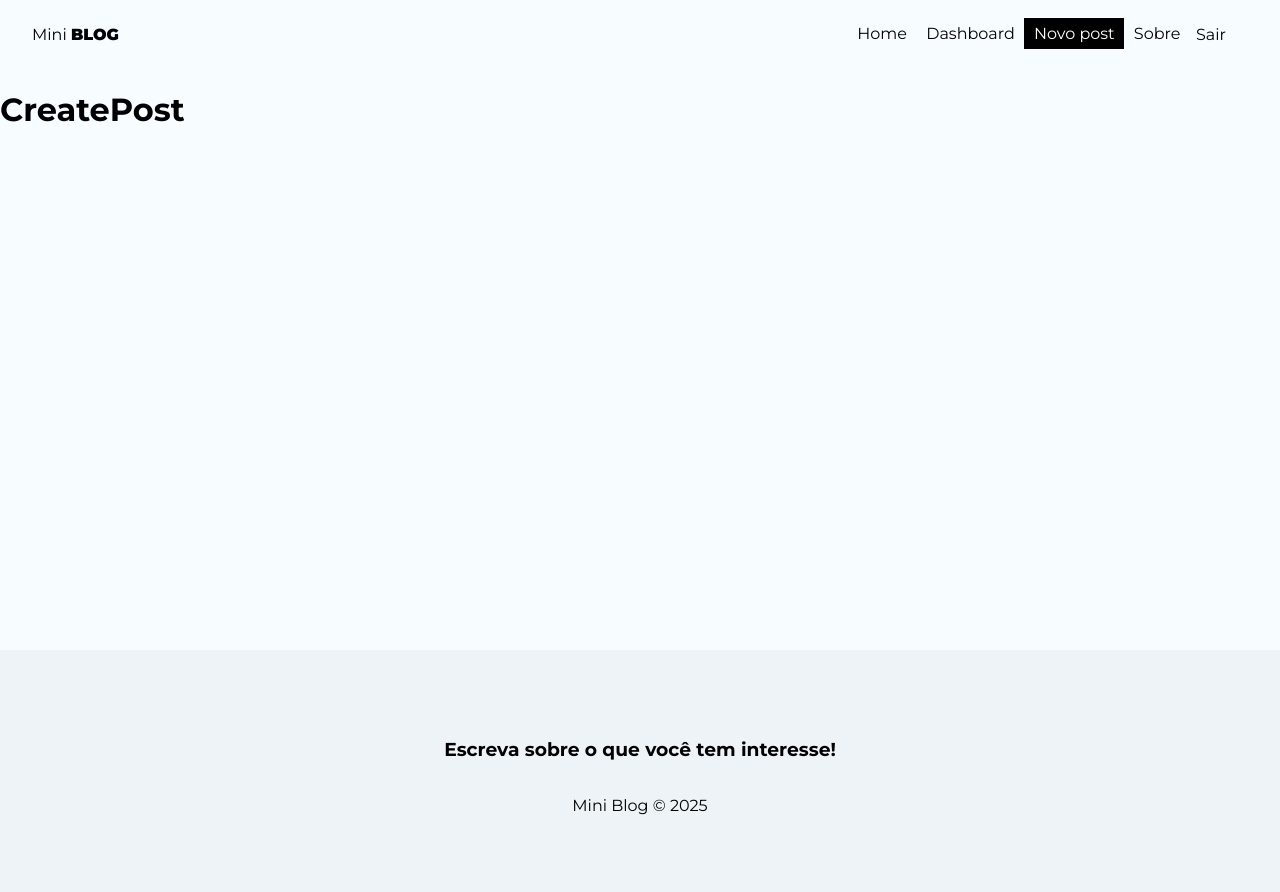
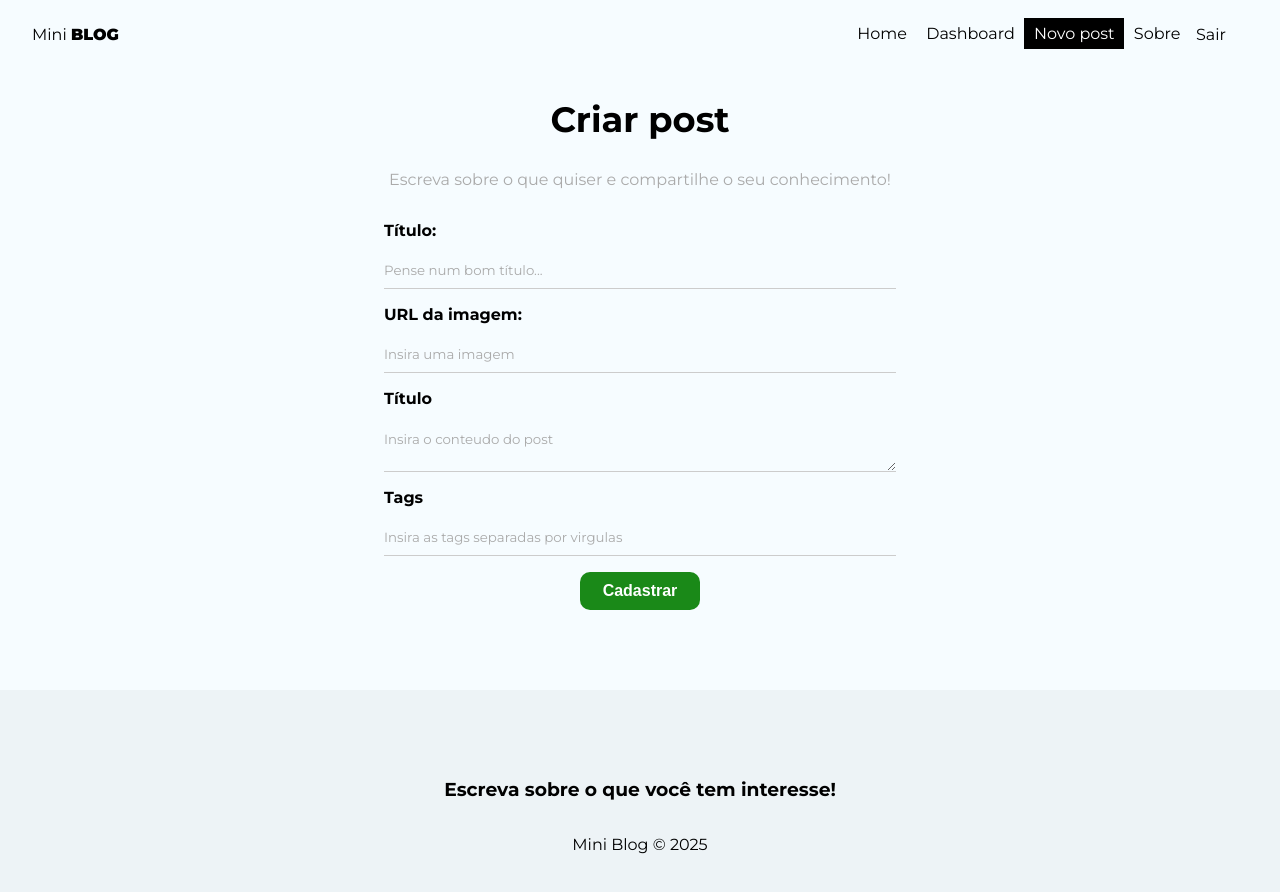
Before and after one commit to EduardoAlmeida10/react-do-zero-a-maestria, a React (Vite) app in the folder 10_MINIBLOG/miniblog/: page /posts/create in a window 1280 px wide. Shown: the top 892 px of the page. Built offline with nearby package versions, Linux system fonts and the light colour scheme; no server answers; sample sign-in values are in the browser's storage.

Commit message:
feat: insert data in firebase

```diff
--- /dev/null
+++ b/10_MINIBLOG/miniblog/src/hooks/useInsertDocument.js
@@ -0,0 +1,72 @@
+import { useState, useEffect, useReducer } from "react";
+import { db } from "../firebase/config"
+import { collection, addDoc, Timestamp } from "firebase/firestore";
+
+const initialState = {
+    loading: null,
+    error: null
+}
+
+const insertReducer = (state, action) => {
+    switch (action.type) {
+        case "LOADING":
+            return { loading: true, error: null }
+        case "INSERT_DOC":
+            return { loading: false, error: null }
+        case "ERROR":
+            return { loading: false, error: action.payload }
+        default:
+            return state
+    }
+}
+
+export const useInsertDocument = (docCollection) => {
+
+    const [response, dispatch] = useReducer(insertReducer, initialState)
+
+    const [cancelled, setCancelled] = useState(false)
+
+    const checkCancelBeforeDispatch = (action) => {
+        if (!cancelled) {
+            dispatch(action)
+        }
+    }
+
+    const insertDocument = async (document) => {
+
+        checkCancelBeforeDispatch({
+            type: "LOADING"
+        })
+
+        try {
+
+            const newDocument = { ...document, createdAt: Timestamp.now() }
+
+            const insertedDocument = await addDoc(
+                collection(db, docCollection),
+                newDocument
+            )
+
+            checkCancelBeforeDispatch({
+                type: "INSERT_DOC",
+                payload: insertedDocument
+            })
+
+        } catch (error) {
+            checkCancelBeforeDispatch({
+                type: "ERROR",
+                payload: error.message,
+            })
+        }
+    }
+
+    useEffect(() => {
+        return () => setCancelled(true)
+    }, [])
+
+    return {
+        insertDocument,
+        response
+    }
+
+}
--- a/10_MINIBLOG/miniblog/src/pages/CreatePost/CreatePost.jsx
+++ b/10_MINIBLOG/miniblog/src/pages/CreatePost/CreatePost.jsx
@@ -1,9 +1,89 @@
 import styles from "./CreatePost.module.css"
 
-function CreatePost(){
-    return(
-        <div>
-            <h1>CreatePost</h1>
+import { useState } from "react"
+import { useNavigate } from "react-router-dom"
+import { useAuthValue } from "../../context/AuthContext"
+import { useInsertDocument } from "../../hooks/useInsertDocument"
+
+function CreatePost() {
+
+    const [title, setTitle] = useState("")
+    const [image, setImage] = useState("")
+    const [body, setBody] = useState("")
+    const [tags, setTags] = useState([])
+    const [formError, setFormError] = useState("")
+
+    const {user} = useAuthValue()
+
+    const {insertDocument, response} = useInsertDocument("post")
+
+    const handleSubmit = (e) => {
+        e.preventDefault()
+        setFormError("")
+
+        insertDocument({
+            title,
+            image,
+            body,
+            tags,
+            uid: user.uid,
+            createdBy: user.displayName
+        })
+    }
+
+    return (
+        <div className={styles.create_post}>
+            <h2>Criar post</h2>
+            <p>Escreva sobre o que quiser e compartilhe o seu conhecimento!</p>
+            <form onSubmit={handleSubmit}>
+                <label>
+                    <span>Título:</span>
+                    <input
+                        type="text"
+                        name="title"
+                        required
+                        placeholder="Pense num bom título..."
+                        onChange={(e) => setTitle(e.target.value)}
+                        value={title}
+                    />
+                </label>
+                <label>
+                    <span>URL da imagem:</span>
+                    <input
+                        type="text"
+                        name="image"
+                        required
+                        placeholder="Insira uma imagem"
+                        onChange={(e) => setImage(e.target.value)}
+                        value={image}
+                    />
+                </label>
+                <label>
+                    <span>Título</span>
+                    <textarea
+                        name="body"
+                        required
+                        placeholder="Insira o conteudo do post"
+                        onChange={(e)=> setBody(e.target.value)}
+                        value={body}
+                    >
+                    </textarea>
+                </label>
+                <label>
+                    <span>Tags</span>
+                    <input
+                        type="text"
+                        name="tags"
+                        required
+                        placeholder="Insira as tags separadas por virgulas"
+                        onChange={(e) => setTags(e.target.value)}
+                        value={tags}
+                    />
+                </label>
+                {response.error && <p className="error">{response.error}</p>}
+                {!response.loading && <button className="btn">Cadastrar</button>}
+                {response.loading && <button className="btn" disabled>Aguarde...</button>}
+            </form>
         </div>
     )
 }
--- a/10_MINIBLOG/miniblog/src/pages/CreatePost/CreatePost.module.css
+++ b/10_MINIBLOG/miniblog/src/pages/CreatePost/CreatePost.module.css
@@ -0,0 +1,12 @@
+.create_post{
+    text-align: center;
+}
+
+.create_post h2{
+    font-size: 2.2em;
+}
+
+.create_post p{
+    color: #aaa;
+    margin-bottom: 2em;
+}
```
